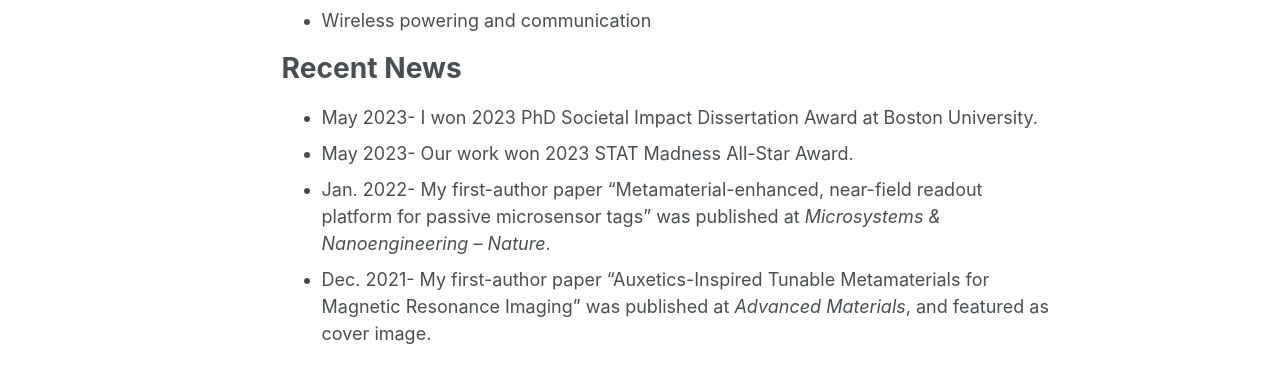
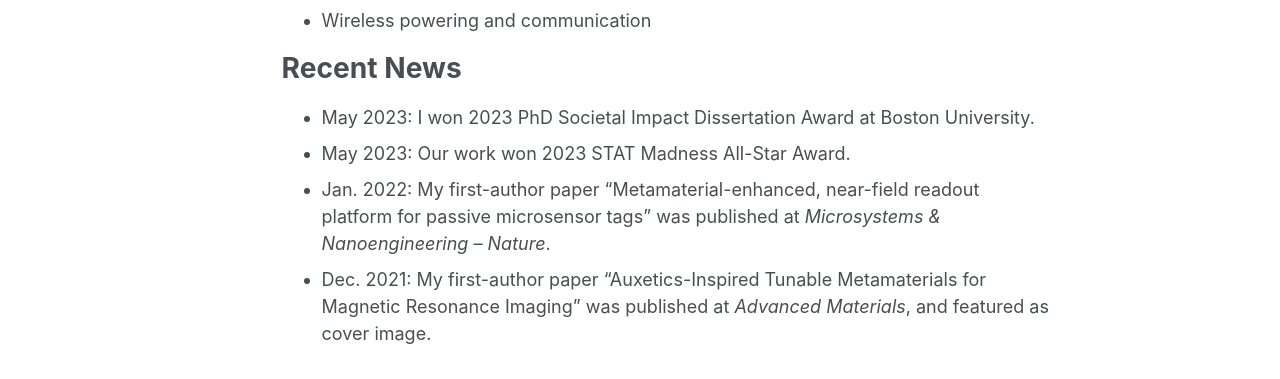
Before and after one commit to wuke0305/wuke0305.github.io, a Jekyll site: the page built from _pages/about.md, in a window 1280 px wide and 1319 px high. Shown: the part 765-1144 px from the top of the window. Built offline with Jekyll 4.4.1, drawn with Linux system fonts in a browser that asks for light colours; some web fonts are replaced.

```diff
--- a/_pages/about.md
+++ b/_pages/about.md
@@ -19,7 +19,7 @@ Research Interests
 
 Recent News
 ======
-* May 2023- I won 2023 PhD Societal Impact Dissertation Award at Boston University.
-* May 2023- Our work won 2023 STAT Madness All-Star Award.
-* Jan. 2022- My first-author paper “Metamaterial-enhanced, near-field readout platform for passive microsensor tags” was published at _Microsystems & Nanoengineering – Nature_.
-* Dec. 2021- My first-author paper “Auxetics-Inspired Tunable Metamaterials for Magnetic Resonance Imaging” was published at _Advanced Materials_, and featured as cover image.
+* May 2023: I won 2023 PhD Societal Impact Dissertation Award at Boston University.
+* May 2023: Our work won 2023 STAT Madness All-Star Award.
+* Jan. 2022: My first-author paper “Metamaterial-enhanced, near-field readout platform for passive microsensor tags” was published at _Microsystems & Nanoengineering – Nature_.
+* Dec. 2021: My first-author paper “Auxetics-Inspired Tunable Metamaterials for Magnetic Resonance Imaging” was published at _Advanced Materials_, and featured as cover image.
```
